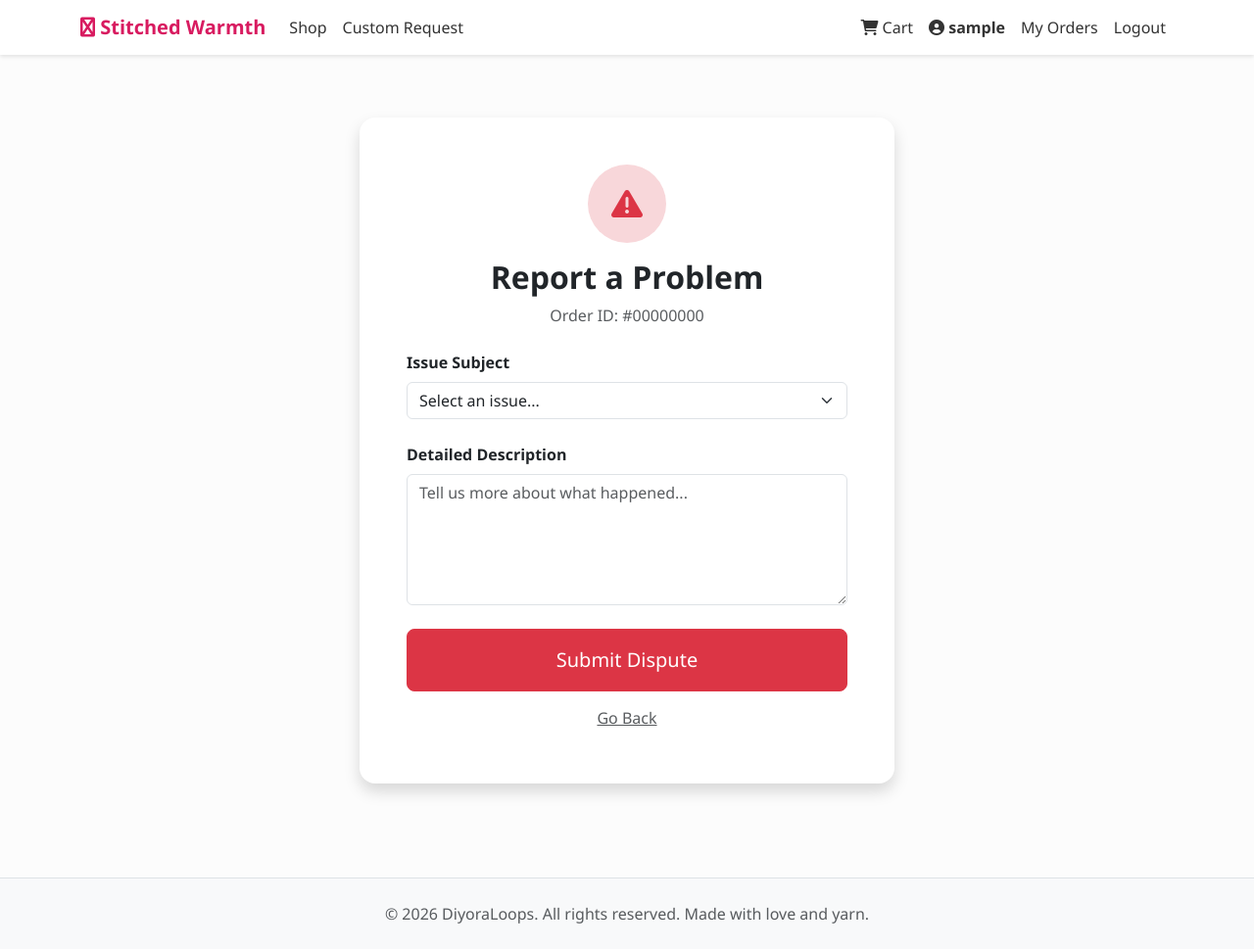
After one commit to Diya-Sebastian/DiyoraLoops, a Django app: page /orders/report-dispute/00000000-0000-0000-0000-000000000001/ in a window 1280 px wide. The commit adds this page. Shown: the whole page at 98% size. Run offline with Django 5.2, Linux system fonts and the light colour scheme; a user stored in the database is signed in; tables that the repository leaves empty hold one stand-in row (values such as "Sample post").

Commit message:
Added dispute reporting feature for customers

```diff
--- a/crochet_store/apps/admin_custom/urls.py
+++ b/crochet_store/apps/admin_custom/urls.py
@@ -14,4 +14,5 @@ urlpatterns = [
     path('orders/', views.view_orders, name='view_orders'),
     path('analytics/', views.sales_analytics, name='sales_analytics'),
     path('disputes/', views.handle_disputes, name='handle_disputes'),
+    path('disputes/update/<int:dispute_id>/', views.update_dispute_status, name='update_dispute_status'),
 ]
--- a/crochet_store/apps/orders/urls.py
+++ b/crochet_store/apps/orders/urls.py
@@ -12,6 +12,7 @@ urlpatterns = [
 
     path('custom-order/', views.custom_order_request_view, name='custom_order_request'),
     path('tracking/', views.order_tracking_view, name='tracking'),
+    path('report-dispute/<uuid:order_id>/', views.report_dispute, name='report_dispute'),
 
     # Artisan paths
     path('artisan/dashboard/', views.artisan_dashboard_view, name='artisan_dashboard'),
--- a/crochet_store/apps/orders/views.py
+++ b/crochet_store/apps/orders/views.py
@@ -1,7 +1,7 @@
 from django.shortcuts import render, redirect, get_object_or_404
 from django.contrib.auth.decorators import login_required
 from apps.products.models import Product
-from .models import Order, CustomOrder
+from .models import Order, CustomOrder, Dispute
 
 def cart_view(request):
     cart = request.session.get('cart', {})
@@ -129,3 +129,21 @@ def artisan_custom_requests_view(request):
         return redirect('products:home')
     requests = CustomOrder.objects.filter(status='requested')
     return render(request, 'orders/artisan_custom_requests.html', {'requests': requests})
+
+@login_required
+def report_dispute(request, order_id):
+    order = get_object_or_404(Order, order_id=order_id, user=request.user)
+    if request.method == 'POST':
+        subject = request.POST.get('subject')
+        description = request.POST.get('description')
+        Dispute.objects.create(
+            order=order,
+            user=request.user,
+            subject=subject,
+            description=description
+        )
+        from django.contrib import messages
+        messages.success(request, "Your dispute has been reported to the administrator. We will review it shortly.")
+        return redirect('orders:tracking')
+
+    return render(request, 'orders/report_dispute.html', {'order': order})
--- /dev/null
+++ b/crochet_store/templates/orders/report_dispute.html
@@ -0,0 +1,46 @@
+{% extends 'base.html' %}
+
+{% block content %}
+<div class="container py-5">
+    <div class="row justify-content-center">
+        <div class="col-md-6">
+            <div class="card shadow border-0 rounded-4">
+                <div class="card-body p-5">
+                    <div class="text-center mb-4">
+                        <div class="bg-danger-subtle rounded-circle d-inline-flex align-items-center justify-content-center mb-3" style="width: 80px; height: 80px;">
+                            <i class="fas fa-exclamation-triangle fa-2x text-danger"></i>
+                        </div>
+                        <h2 class="fw-bold">Report a Problem</h2>
+                        <p class="text-muted">Order ID: #{{ order.order_id|stringformat:".8s" }}</p>
+                    </div>
+
+                    <form method="POST">
+                        {% csrf_token %}
+                        <div class="mb-4">
+                            <label class="form-label fw-bold">Issue Subject</label>
+                            <select name="subject" class="form-select" required>
+                                <option value="" selected disabled>Select an issue...</option>
+                                <option value="Wrong Item">Received the wrong item</option>
+                                <option value="Damaged Product">Product is damaged</option>
+                                <option value="Delivery Delay">Delivery is taking too long</option>
+                                <option value="Payment Issue">Problem with payment/refund</option>
+                                <option value="Other">Other issue</option>
+                            </select>
+                        </div>
+
+                        <div class="mb-4">
+                            <label class="form-label fw-bold">Detailed Description</label>
+                            <textarea name="description" class="form-control" rows="5" placeholder="Tell us more about what happened..." required></textarea>
+                        </div>
+
+                        <div class="d-grid gap-2">
+                            <button type="submit" class="btn btn-danger btn-lg py-3">Submit Dispute</button>
+                            <a href="{% url 'orders:tracking' %}" class="btn btn-link text-muted">Go Back</a>
+                        </div>
+                    </form>
+                </div>
+            </div>
+        </div>
+    </div>
+</div>
+{% endblock %}
```
Also changed, not shown: crochet_store/apps/admin_custom/views.py (+14 -2 lines), crochet_store/templates/admin_custom/disputes.html (+52 -2 lines), crochet_store/templates/orders/tracking.html (+6 -3 lines).
